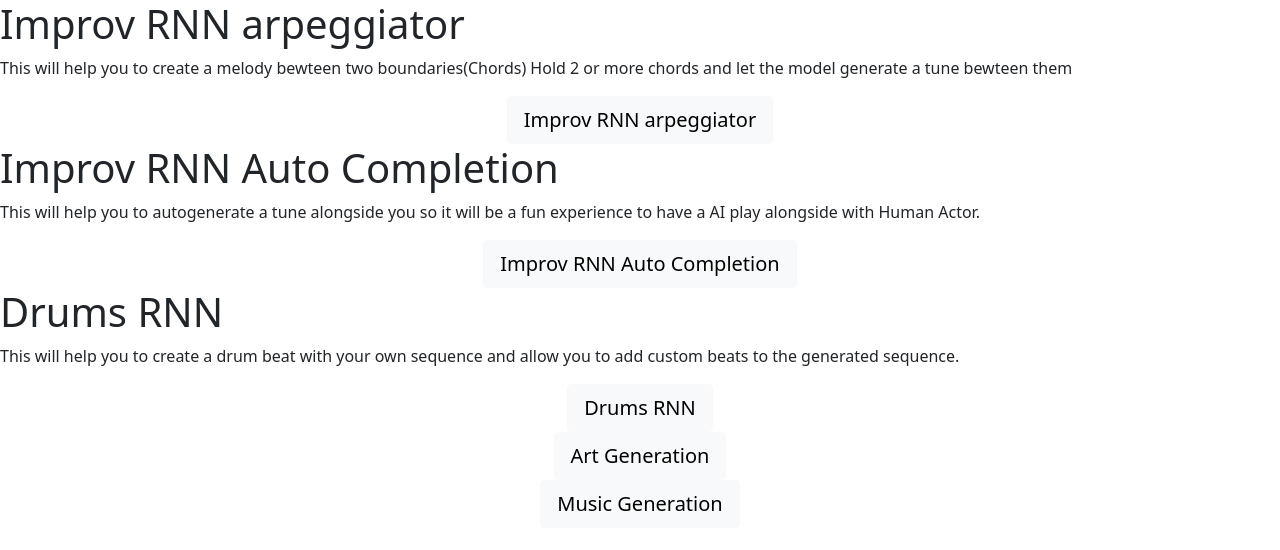
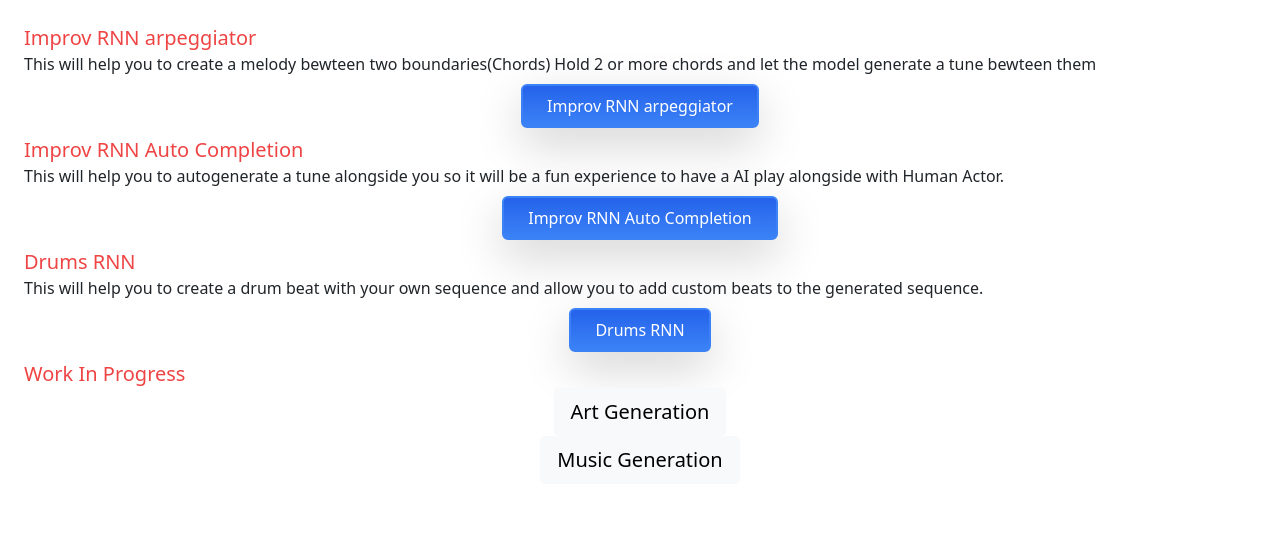
Before and after one commit to Harryalways317/MusicGeneration-Magenta, a plain HTML site: page index.html in a window 1280 px wide. Drawn offline with nearby package versions, Linux system fonts and the light colour scheme.

Commit message:
updated with tailwind

```diff
--- a/index.html
+++ b/index.html
@@ -19,24 +19,39 @@
     />
     <meta charset="UTF-8">
     <title>Generative Art</title>
+    <link href="https://unpkg.com/tailwindcss@^2/dist/tailwind.min.css" rel="stylesheet">
 </head>
 <body>
-   <div class="justify-content-center">
-       <h1>Improv RNN arpeggiator </h1>
+   <div class='container mx-auto my-4 px-4'>
+       <h1 class="text-xl text-red-500">Improv RNN arpeggiator </h1>
        <p>This will help you to create a melody bewteen two boundaries(Chords) Hold 2 or more chords and let the model generate a tune bewteen them</p>
        <div class="d-flex justify-content-center mx-auto gap-5">
-           <a href="improv_rnn_arpeggiator/index.html" class="btn btn-light btn-lg"> Improv RNN arpeggiator </a>
+           <a href="improv_rnn_arpeggiator/index.html" class="my-2 px-4 py-2
+                     border-2 border-blue-500 rounded-md
+                     bg-gradient-to-b from-blue-600 to-blue-500
+                     hover:from-blue-500 hover:to-blue-300
+                     text-white shadow-lg"> Improv RNN arpeggiator </a>
        </div>
-       <h1>Improv RNN Auto Completion  </h1>
+       <h1 class="text-xl text-red-500">Improv RNN Auto Completion  </h1>
        <p>This will help you to autogenerate a tune alongside you so it will be a fun experience to have a AI play alongside with Human Actor.</p>
        <div class="d-flex justify-content-center mx-auto gap-5">
-           <a href="improv_rnn_autocompletion/index.html" class="btn btn-light btn-lg"> Improv RNN Auto Completion </a>
+           <a href="improv_rnn_autocompletion/index.html" class="my-2 px-4 py-2
+                     border-2 border-blue-500 rounded-md
+                     bg-gradient-to-b from-blue-600 to-blue-500
+                     hover:from-blue-500 hover:to-blue-300
+                     text-white shadow-lg"> Improv RNN Auto Completion </a>
        </div>
-       <h1>Drums RNN  </h1>
+       <h1 class="text-xl text-red-500">Drums RNN  </h1>
        <p>This will help you to create a drum beat with your own sequence and allow you to add custom beats to the generated sequence.</p>
        <div class="d-flex justify-content-center mx-auto gap-5">
-           <a href="drums_rnn/index.html" class="btn btn-light btn-lg"> Drums RNN </a>
+           <a href="drums_rnn/index.html" class="my-2 px-4 py-2
+                     border-2 border-blue-500 rounded-md
+                     bg-gradient-to-b from-blue-600 to-blue-500
+                     hover:from-blue-500 hover:to-blue-300
+                     text-white shadow-lg"> Drums RNN </a>
        </div>
+
+       <h1 class="text-xl text-red-500">Work In Progress  </h1>
        <div class="d-flex justify-content-center mx-auto gap-5">
            <a href="sketch_rnn/index.html" class="btn btn-light btn-lg"> Art Generation </a>
        </div>
```
Also changed, not shown: styles.css (added).
